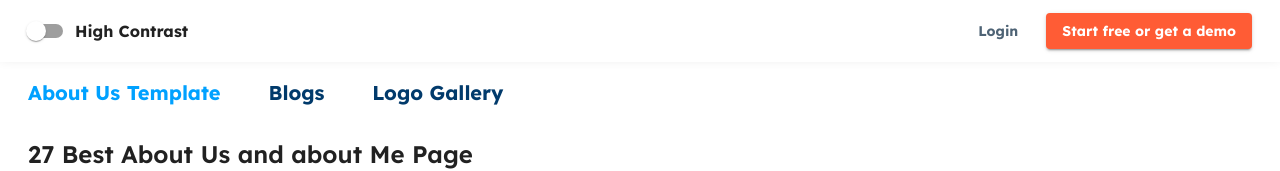
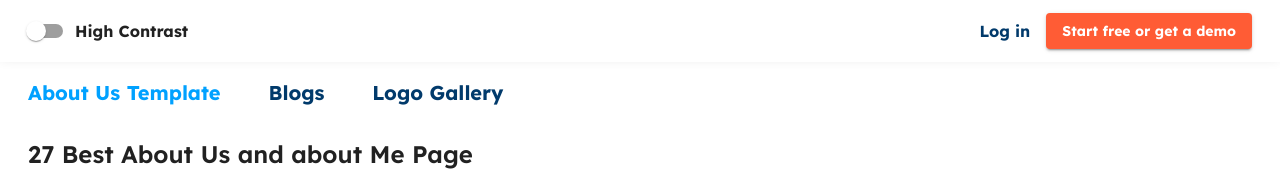
Before and after one commit to jangadivya448/clenet-fe-assignment, a Next.js app: page / in a window 1280 px wide. Shown: the top 171 px of the page. Built offline with nearby package versions, Linux system fonts and the light colour scheme.

Commit message:
added login link

```diff
--- a/src/components/layouts/navbar/ThemeSwitch.jsx
+++ b/src/components/layouts/navbar/ThemeSwitch.jsx
@@ -12,7 +12,7 @@ function ThemesSwitch() {
       onChange={(e) => {
         setDarkMode(e.target.checked);
       }}
-      color="info"
+      color="primary"
     />
   );
 }
--- a/src/components/layouts/navbar/index.jsx
+++ b/src/components/layouts/navbar/index.jsx
@@ -1,6 +1,7 @@
 import { Button, FormControlLabel } from "@mui/material";
 import styles from "./navbar.module.scss";
 import ThemesSwitch from "./ThemeSwitch";
+import Link from "next/link";
 
 function Navbar() {
   return (
@@ -17,7 +18,9 @@ function Navbar() {
         />
       </div>
       <div className={styles.navbarRightContainer}>
-        <Button color="info">Login</Button>
+        <Link href="/login" className={styles.loginBtn}>
+          Log in
+        </Link>
         <Button variant="contained">Start free or get a demo</Button>
       </div>
     </nav>
--- a/src/components/layouts/navbar/navbar.module.scss
+++ b/src/components/layouts/navbar/navbar.module.scss
@@ -15,5 +15,10 @@
     display: flex;
     align-items: center;
     gap: 1rem;
+    .loginBtn {
+      text-decoration: none;
+      color: #013a6b;
+      font-weight: 700;
+    }
   }
 }
```
